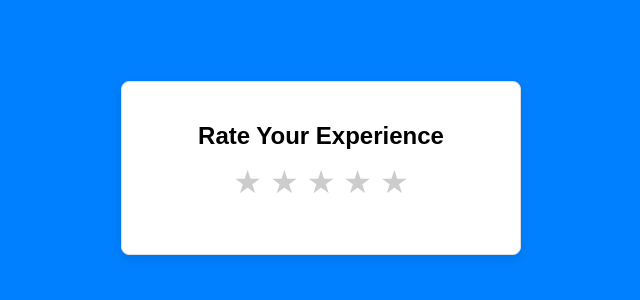
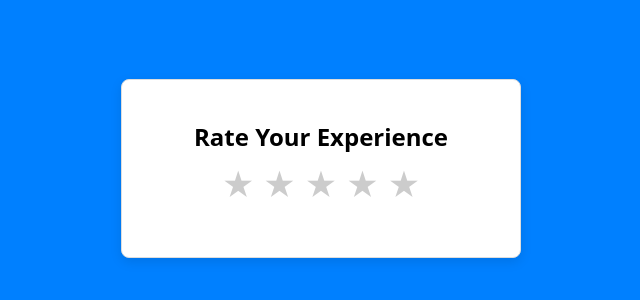
Before and after one commit to felipeozalmeida/rating-ui-react, a React (Vite) app: page / in a window 1280 px wide. Shown: the part 232-532 px from the top of the page, without its empty margins (319-959 px from the left). Built offline with nearby package versions, Linux system fonts and the light colour scheme.

Commit message:
fix: use native font stack

```diff
--- a/src/index.css
+++ b/src/index.css
@@ -9,7 +9,26 @@ body {
   justify-content: center;
   align-items: center;
   min-height: 100dvh;
-  font-family: Arial, sans-serif;
+  font-family:
+    /* Cross-platform generic font family (default user interface font) */
+    system-ui,
+    /* Safari for macOS and iOS (San Francisco) */
+    -apple-system,
+    /* Windows */
+    "Segoe UI",
+    /* Android */
+    Roboto,
+    /* older macOS and iOS */
+    "Helvetica Neue",
+    /* Linux */
+    "Noto Sans",
+    "Liberation Sans",
+    /* Basic web fallback */
+    Arial,
+    /* Sans serif fallback */
+    sans-serif,
+    /* Emoji fonts */
+    "Apple Color Emoji", "Segoe UI Emoji", "Segoe UI Symbol", "Noto Color Emoji";
   background-color: #0080ff;
 }
 
@@ -39,7 +58,6 @@ body {
 }
 
 .star:hover,
-.star:has(~ .star:hover),
 .star.active {
   color: gold;
 }
```
